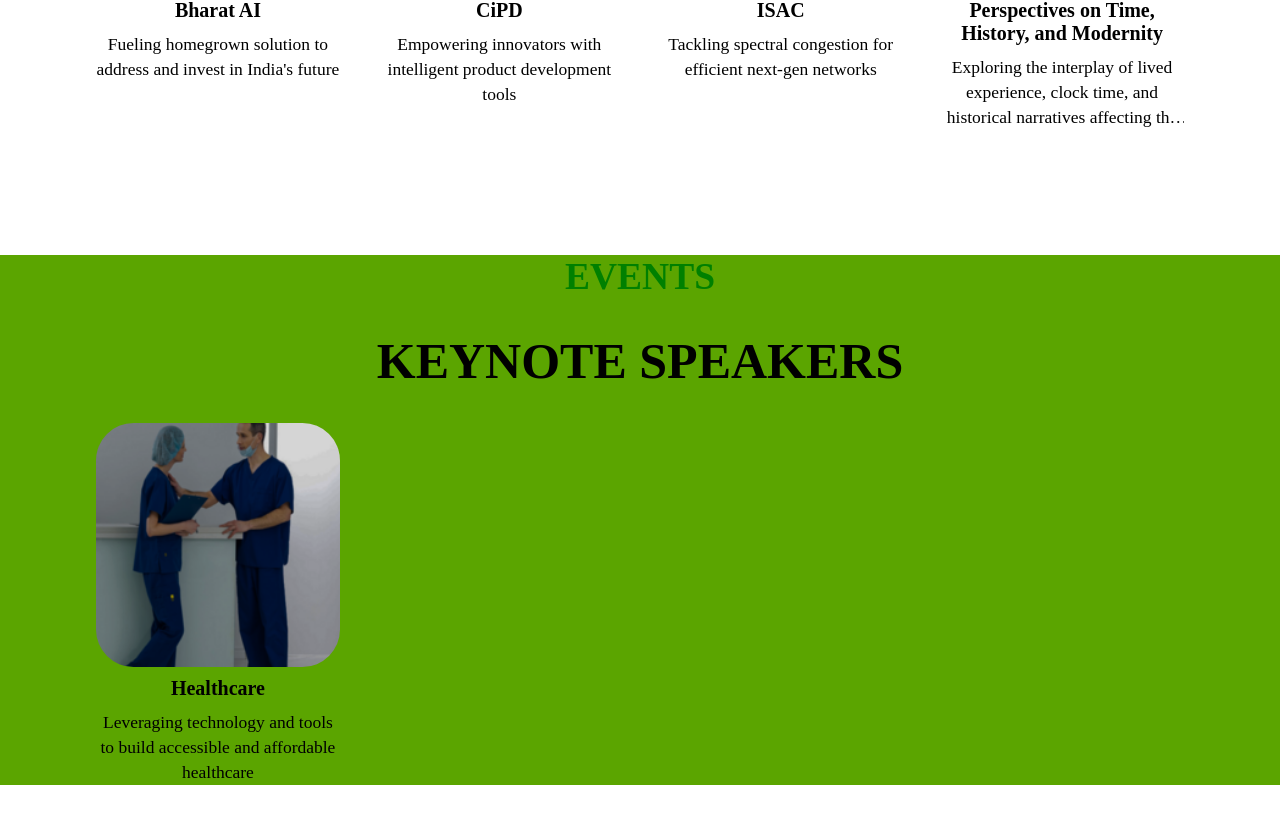
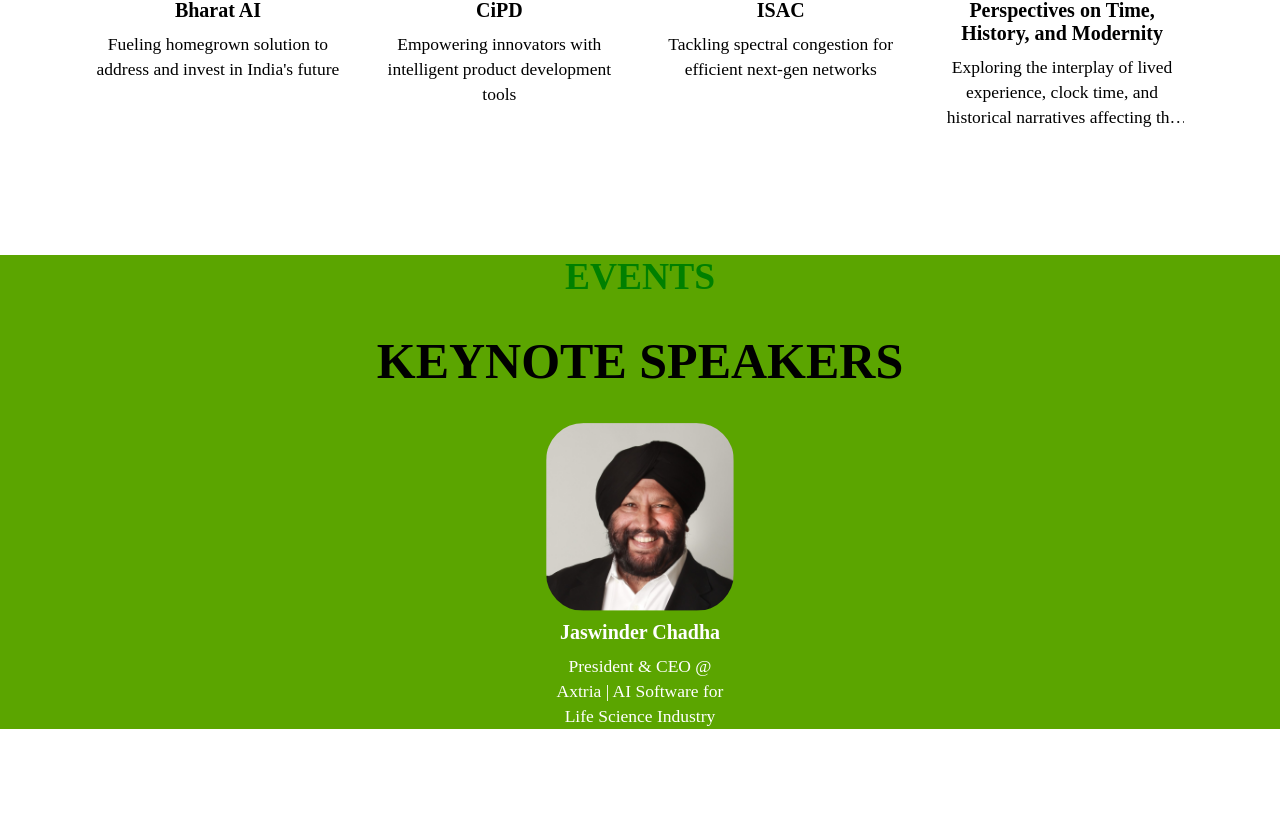
Before and after one commit to divyansh-4/RIISE_24, a React (Create React App) app in the folder riise/: page / in a window 1280 px wide. Shown: the part 2599-3422 px from the top of the page. Built offline with nearby package versions, Linux system fonts and the light colour scheme; a web font is replaced by a local one.

Commit message:
fix speaker card row

```diff
--- a/riise/src/components/Keynote.css
+++ b/riise/src/components/Keynote.css
@@ -40,6 +40,10 @@
     margin: 0 auto;
 }
 
+.keynote-card-row-container{
+    color: white !important;
+}
+
 @media screen and (max-width: 1450px) {
     .theme-card-row-container {
         width: 85%;
--- a/riise/src/components/Keynote.js
+++ b/riise/src/components/Keynote.js
@@ -1,16 +1,7 @@
 import React from "react";
 import "./Keynote.css";
-import image1 from "./Design for india.png";
-import image2 from "./Robotics and space technology.png";
-import image3 from "./Bridging Theory and Practice.png";
-import image4 from "./Computational Gastronomy.png";
-import image5 from "./Sustainable Mobility.png";
-import image6 from "./5G-6G.png";
-import image7 from "./Advanced Multicore System.png";
-import image8 from "./healthcare_card.png";
 import Card from "../containers/Card";
 import RowOverflow from "../containers/RowOverflow";
-import { Link } from "react-router-dom";
 
 const Keynote = () => {
   return (
@@ -18,12 +9,13 @@ const Keynote = () => {
       <h2 className="theme-heading">EVENTS</h2>
       <h1 className="section-heading">KEYNOTE SPEAKERS</h1>
       <div className="keynote-card-row-container">
-                <RowOverflow count={4}>
+        <RowOverflow center={true} countRelWidth={[5, 5, 3, 3, 3]}>
           <Card
-                            title="Healthcare"
-                            body="Leveraging technology and tools to build accessible and affordable healthcare"
-                            image={image8}
-                            alt="India"
+            title="Jaswinder Chadha"
+            body="President & CEO @ Axtria | AI Software for Life Science Industry"
+            image={"/mrjaswinder.png"}
+            alt="jaswinderchadha"
+            hover={false}
           />
         </RowOverflow>
       </div>
--- a/riise/src/containers/Card.css
+++ b/riise/src/containers/Card.css
@@ -1,9 +1,12 @@
 .card {
     font-family: "Familjen Grotesk";
+}
+
+.card-hover{
     transition: transform 0.1s linear;
 }
 
-.card:hover{
+.card-hover:hover{
     transform: scale(1.05);
 }
 
--- a/riise/src/containers/Card.js
+++ b/riise/src/containers/Card.js
@@ -1,8 +1,8 @@
 import "./Card.css";
 
-const Card = ({ title, body, image, alt }) => {
+const Card = ({ title, body, image, alt, hover = true }) => {
   return (
-    <div className="card">
+    <div className={`card ${hover ? "card-hover" : ""}`}>
       <div
         className="card-img-container"
         style={{ backgroundImage: `url('${image}')` }}
--- a/riise/src/containers/RowOverflow.js
+++ b/riise/src/containers/RowOverflow.js
@@ -1,26 +1,47 @@
 import React from "react";
-import { useState, useEffect } from "react";
+import { useState, useEffect, useMemo } from "react";
 import "./RowOverflow.css";
 
-const RowOverflow = ({ children, count }) => {
+const RowOverflow = ({ children, countRelWidth, center = false }) => {
   const [rowCount, setRowCount] = useState(6);
+
+  const childCount = useMemo(() => {
+    return Array.isArray(children) ? children.length : 1;
+  }, [children]);
+
+  const countRelWidthMemo = useMemo(() => {
+    if (countRelWidth && countRelWidth.length && countRelWidth[0].threshold)
+      return countRelWidth;
+
+    const widthThresholds = [1500, 1150, 850, 550, 0];
+    if (countRelWidth && countRelWidth.length)
+      return widthThresholds.map((threshold, index) => ({
+        threshold: threshold,
+        count:
+          index < countRelWidth.length
+            ? countRelWidth[index]
+            : countRelWidth[countRelWidth.length - 1],
+      }));
+
+    const countValues = [6, 4, 3, 2, 1];
+    return widthThresholds.map((threshold, index) => ({
+      threshold: threshold,
+      count: countValues[index],
+    }));
+  }, [countRelWidth]);
 
   useEffect(() => {
     function changeCount() {
       const w = window.innerWidth;
-      if (!Array.isArray(children) || children.length === 1) {
-        setRowCount(4);
-      } else if (w >= 1500) {
-        setRowCount(count);
-      } else if (w >= 1150) {
-        setRowCount(4);
-      } else if (w >= 850) {
-        setRowCount(3);
-      } else if (w >= 550) {
-        setRowCount(2);
-      } else {
-        setRowCount(1);
+      let maxw = -1;
+      let cnt = 0;
+      for (const obj of countRelWidthMemo) {
+        if (obj.threshold <= w && maxw < obj.threshold) {
+          maxw = obj.threshold;
+          cnt = obj.count;
+        }
       }
+      setRowCount(cnt);
     }
 
     changeCount();
@@ -29,22 +50,32 @@ const RowOverflow = ({ children, count }) => {
     return () => {
       window.removeEventListener("resize", handleResize);
     };
-  }, [children, count]);
-
-  if (!Array.isArray(children)) {
-    children = [children];
-  }
+  }, [countRelWidthMemo]);
 
   return (
     <div
       className="rowoverflow-container"
       style={{ gridTemplateColumns: `repeat(${rowCount}, 1fr)` }}
     >
-      {children.map((child, index) => (
-        <div key={index} className="rowoverflow-item">
-          {child}
-        </div>
-      ))}
+      {center && childCount < rowCount
+        ? Array(Math.floor((rowCount - childCount) / 2))
+            .fill(0)
+            .map((val, index) => <div></div>)
+        : null}
+      {Array.isArray(children) ? (
+        children.map((child, index) => (
+          <div key={index} className={`rowoverflow-item`}>
+            {child}
+          </div>
+        ))
+      ) : (
+        <div className={`rowoverflow-item`}>{children}</div>
+      )}
+      {center && childCount < rowCount
+        ? Array(Math.floor((rowCount - childCount) / 2))
+            .fill(0)
+            .map((val, index) => <div></div>)
+        : null}
     </div>
   );
 };
```
Also changed, not shown: riise/src/App.js (+5 -5 lines), riise/public/mrjaswinder.png (added). Lines whose indentation alone changed are shown as unchanged.
